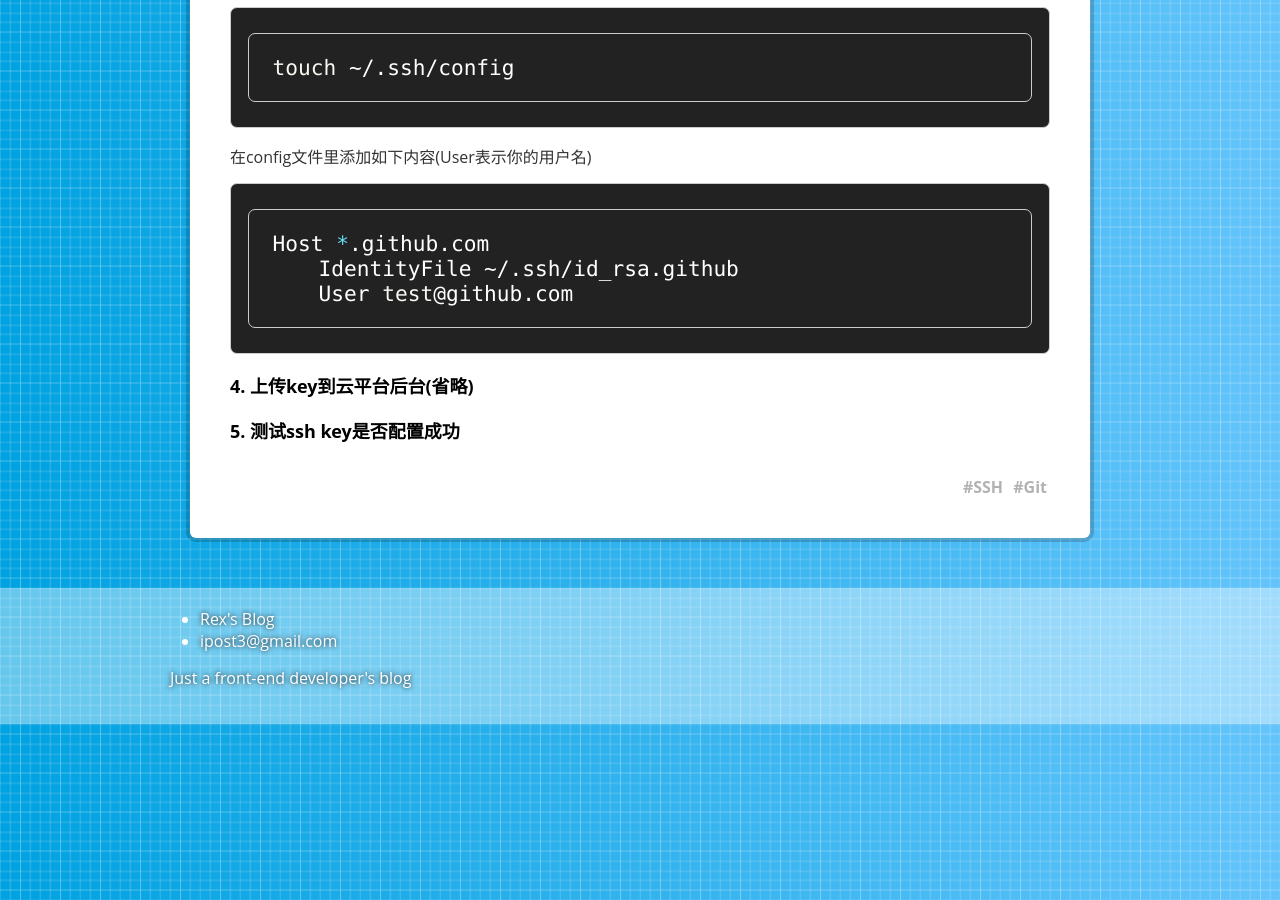
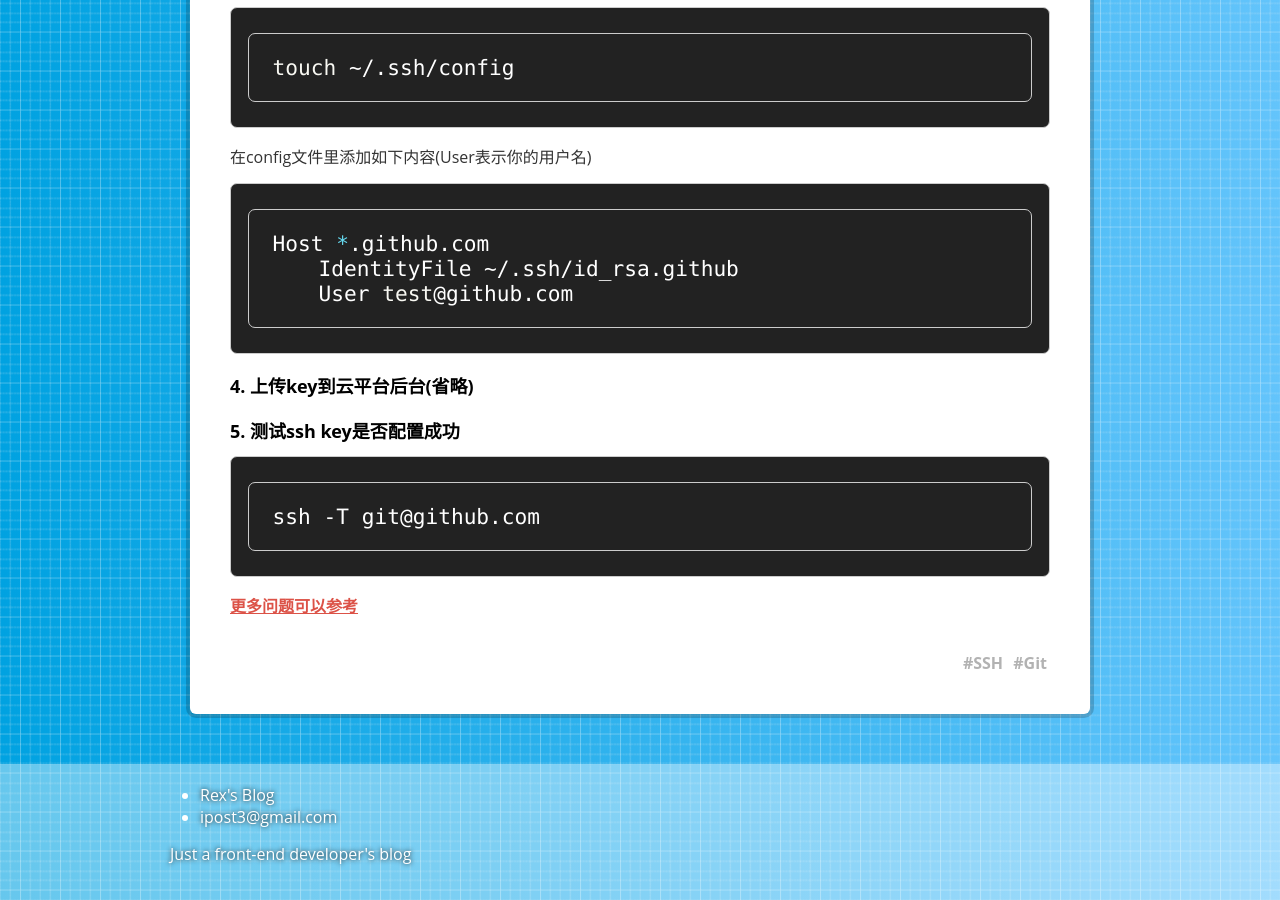
Before and after one commit to zaptun/smog_wave, a Jekyll site: the page built from _posts/Git/2017-01-12-git生成ssh key及本地解决多个ssh key的问题.md, in a window 1280 px wide and 900 px high, scrolled down 1919 px. Built offline with Jekyll 4.4.1, drawn with Linux system fonts in a browser that asks for light colours.

Commit message:
test git

````diff
--- a/_posts/Git/2017-01-12-git生成ssh key及本地解决多个ssh key的问题.md
+++ b/_posts/Git/2017-01-12-git生成ssh key及本地解决多个ssh key的问题.md
@@ -85,3 +85,9 @@ Host *.github.com
 #### 4. 上传key到云平台后台(省略)
 
 #### 5. 测试ssh key是否配置成功
+
+```
+ssh -T git@github.com
+```
+
+[更多问题可以参考](https://help.github.com/articles/about-ssh/)
````
